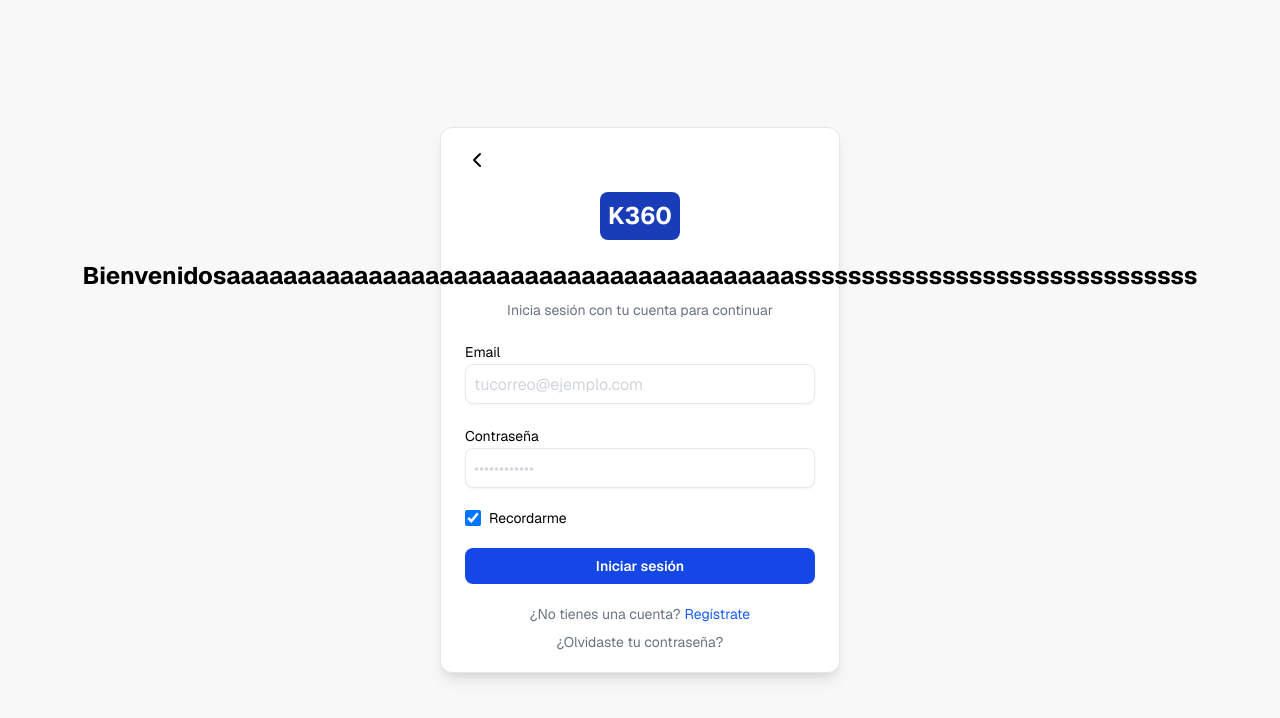
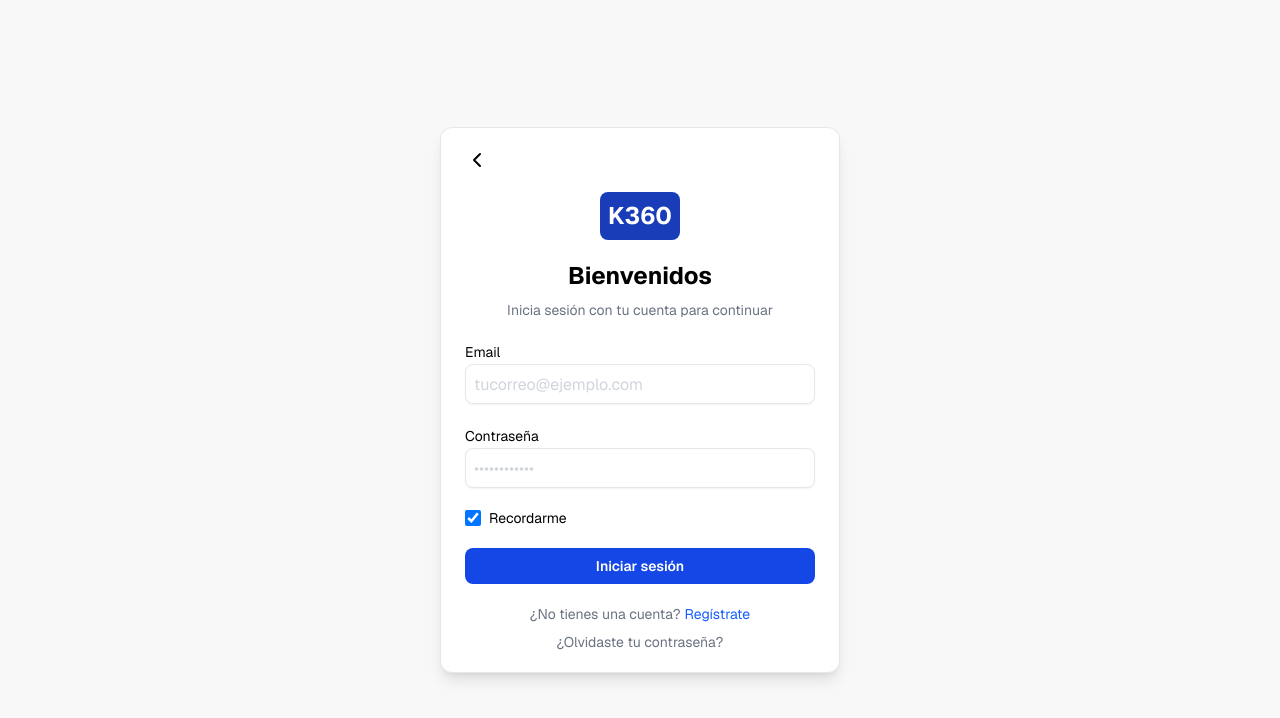
Before and after one commit to JoansebHM/KNOWMAP360-FRONT, a React (Vite) app: page /login in a window 1280 px wide. Shown: the top 718 px of the page. Built offline with nearby package versions, Linux system fonts and the light colour scheme.

Commit message:
refactor: update Prettier configuration and clean up Login component welcome message

```diff
--- a/src/pages/auth/Login.tsx
+++ b/src/pages/auth/Login.tsx
@@ -19,9 +19,7 @@ function Login() {
                         K360
                     </span>
                     <div className="flex flex-col items-center gap-2">
-                        <span className="font-bold text-2xl">
-                            Bienvenidosaaaaaaaaaaaaaaaaaaaaaaaaaaaaaaaaaaaaaaaassssssssssssssssssssssssssssss
-                        </span>
+                        <span className="font-bold text-2xl">Bienvenidos</span>
                         <span className="text-gray-500 text-sm">
                             Inicia sesión con tu cuenta para continuar
                         </span>
```
Also changed, not shown: 1 other file (tests, documents, lock files or other folders).
